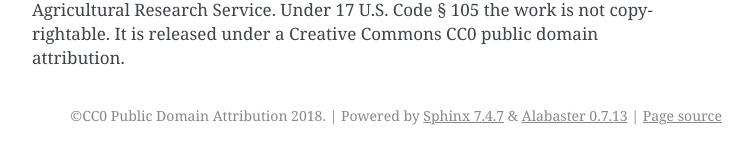
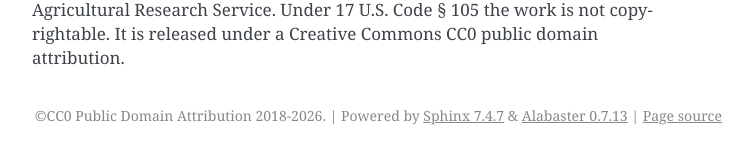
Before and after one commit to USDA-ARS-GBRU/itsxpress, a Sphinx documentation site: the page built from docs/source/readme.rst, in a window 1280 px wide and 900 px high, scrolled down 4427 px. Shown: the part 745-897 px from the top of the window, without its empty margins (388-1141 px from the left). Built offline with Sphinx 7.4.7, drawn with Linux system fonts in a browser that asks for light colours.

Commit message:
ubdates to ci-cd and docs

```diff
--- a/docs/source/conf.py
+++ b/docs/source/conf.py
@@ -21,7 +21,7 @@ sys.path.insert(0, os.path.abspath('.'))
 # -- Project information -----------------------------------------------------
 
 project = 'ITSxpress'
-copyright = 'CC0 Public Domain Attribution 2018'
+copyright = 'CC0 Public Domain Attribution 2018-2026'
 author = 'Adam R. Rivers'
 
 
```
Also changed, not shown: README.rst (+4 -3 lines), changelog.md (+6 -0 lines).
